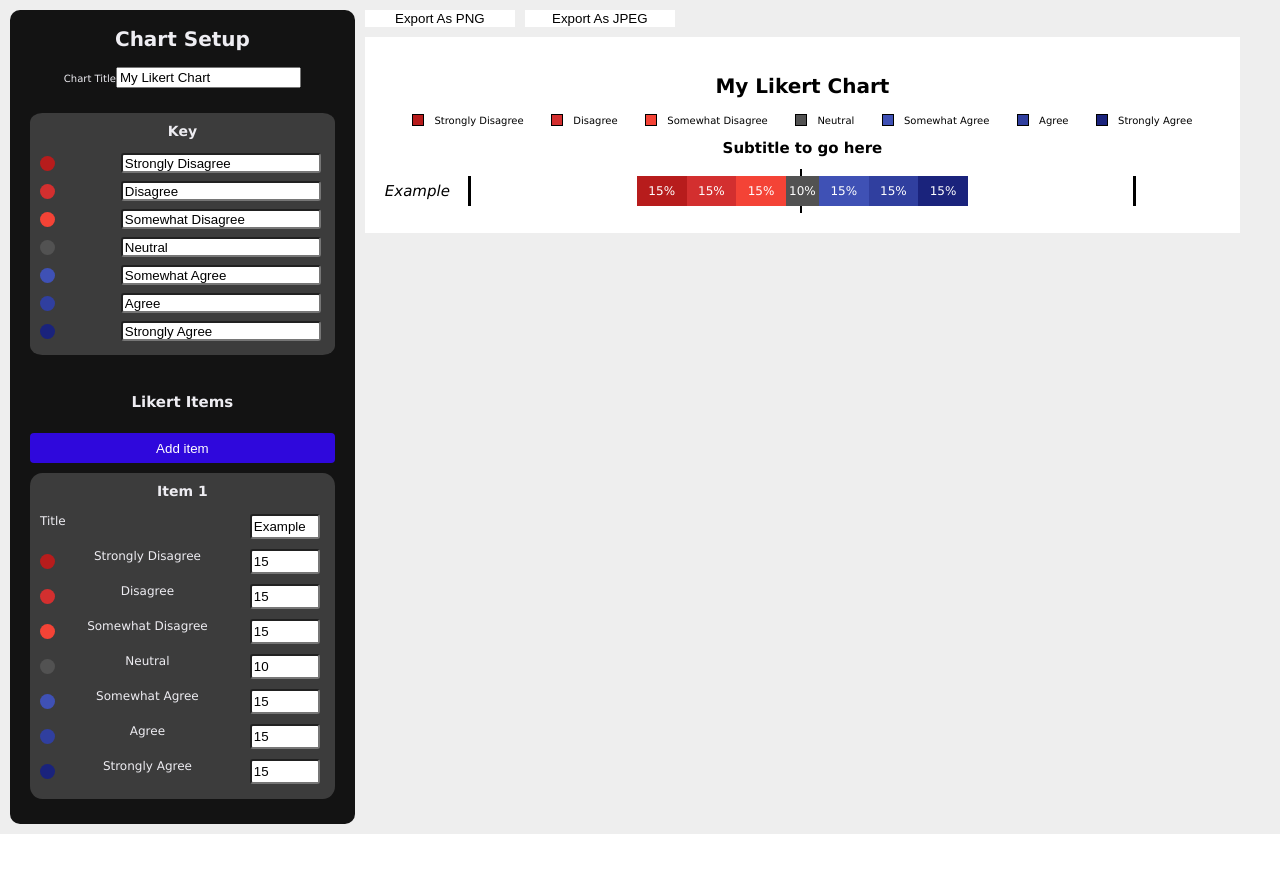
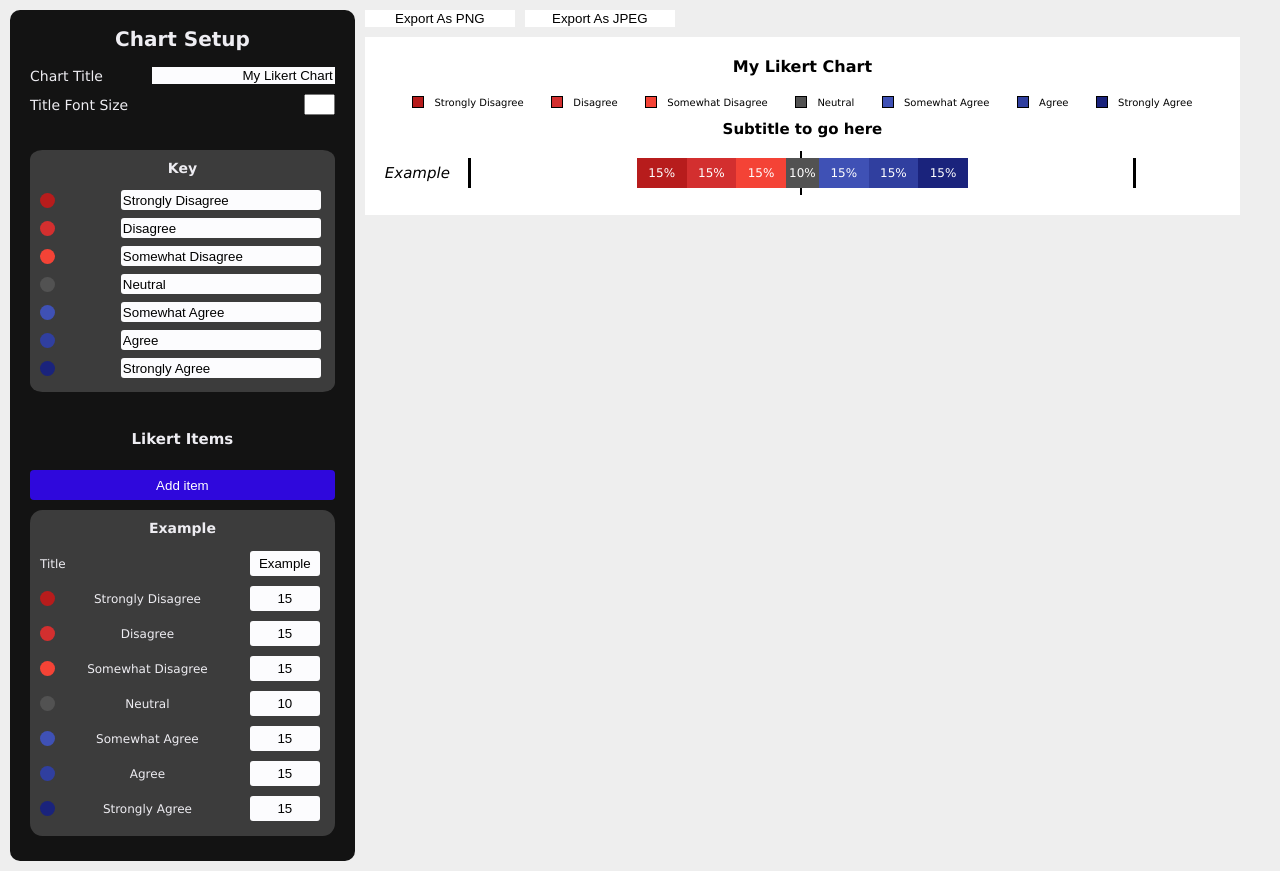
Before and after one commit to JackHoltNU/datavis, a Next.js app: page / in a window 1280 px wide. Before the commit the page ends 834 px from the top, so only its background shows below. Built offline with nearby package versions, Linux system fonts and the light colour scheme.

Commit message:
CSS improvements

```diff
--- a/components/chartCard.tsx
+++ b/components/chartCard.tsx
@@ -5,7 +5,7 @@ import Key from "./key";
 const ComponentToPrint = React.forwardRef<HTMLInputElement, ChartCard>(
   ({ title, subtitle, items, likertKey, likerts }: ChartCard, ref) => (
     <div ref={ref} className="chartcard__inner">
-      <h1>{title}</h1>
+      <h1 className="chartcard__title">{title}</h1>
       {items[0] && <Key likertKey={likertKey} />}
       <h2>Subtitle to go here</h2>
       {likerts.map((likert) => {
--- a/components/itemInput.tsx
+++ b/components/itemInput.tsx
@@ -71,7 +71,7 @@ const ItemInput = ({ item, likertKey, updateItems, id }: Props) => {
   return (
     <section className="data__input-section">
       <div className="data__input--box data__input--boxitem">
-        <h2 className="data__input--item-title">Item {id + 1}</h2>
+        <h2 className="data__input--item-title">{itemName}</h2>
         <BlockInput
           inputName="Title"
           colour={null}
--- a/pages/index.tsx
+++ b/pages/index.tsx
@@ -12,12 +12,7 @@ import type {
 import { v4 as uuidv4 } from "uuid";
 import KeyInput from "../components/keyInput";
 
-export default function Home() {
-  const [items, setItems] = useState<Item[]>([
-    {
-      title: "Example",
-      id: uuidv4(),
-      blocks: [
+const defaultItemBlocks = [
   {
     value: 15,
     id: uuidv4(),
@@ -46,7 +41,14 @@ export default function Home() {
     value: 15,
     id: uuidv4(),
   },
-      ],
+];
+
+export default function Home() {
+  const [items, setItems] = useState<Item[]>([
+    {
+      title: "Example",
+      id: uuidv4(),
+      blocks: defaultItemBlocks,
     },
   ]);
   const [key, setKey] = useState<LikertKey>({
@@ -110,6 +112,16 @@ export default function Home() {
     setKey(newKey);
   }, []);
 
+  const addNewItem = useCallback(() => {
+    const tempItems = items;
+    tempItems.push({
+      id: uuidv4(),
+      title: `Item ${items.length + 1}`,
+      blocks: defaultItemBlocks,
+    });
+    setItems([...tempItems]);
+  }, [items]);
+
   useEffect(() => {
     const tempArray = items.map((item) => {
       if (item) {
@@ -123,21 +135,36 @@ export default function Home() {
   return (
     <main className="main">
       <section className="sidebar">
-        <div className="chartSetup">
+        <div className="chartsetup">
           <h1>Chart Setup</h1>
+          <div className="chartsetup__pair">
             <label>Chart Title</label>
             <input
               type="text"
-            className="chartSetupTitle"
+              className="chartsetup__title"
               value={chartTitle}
               onChange={(e) => {
                 setChartTitle(e.target.value);
               }}
             />
           </div>
+          <div className="chartsetup__pair">
+            <label>Title Font Size</label>
+            <input
+              type="text"
+              className="chartsetup__fontsize"
+              value=""
+              onChange={(e) => {
+                setChartTitle(e.target.value);
+              }}
+            />
+          </div>
+        </div>
         <KeyInput likertKey={key} updateKey={updateKey} />
         <h2>Likert Items</h2>
-        <button className="btn">Add item</button>
+        <button className="btn" onClick={addNewItem}>
+          Add item
+        </button>
         {key.keyItems &&
           items.map((item, index) => {
             return (
--- a/styles/_base.scss
+++ b/styles/_base.scss
@@ -1,5 +1,7 @@
 :root {
 }
+
+$color-light: rgb(252, 252, 254);
 
 $bp-largest: 75em; // 1200px
 $bp-large: 68.75em; // 1100px
--- a/styles/_chart.scss
+++ b/styles/_chart.scss
@@ -1,4 +1,10 @@
 .chartcard {
+  &__title {
+    font-size: 1.6rem;
+    margin-top: 0;
+    margin-bottom: 2rem;
+  }
+
   &__outer {
     display: flex;
     flex-direction: column;
--- a/styles/_sidebar.scss
+++ b/styles/_sidebar.scss
@@ -1,3 +1,24 @@
+.chartsetup {
+  font-size: 1.4rem;
+  width: 100%;
+  &__pair {
+    align-items: center;
+    display: flex;
+    justify-content: space-between;
+    margin-bottom: 1rem;
+    width: 100%;
+  }
+  &__title {
+    background-color: $color-light;
+    border: none;
+    width: 60%;
+    text-align: right;
+  }
+  &__fontsize {
+    width: 10%;
+  }
+}
+
 .data__input--box {
   background-color: rgb(60, 60, 60);
   /* border: 3px solid rgb(33, 31, 31); */
@@ -44,21 +65,27 @@ item {
 }
 
 .data__input--blocklabel {
+  align-items: center;
   border-radius: 0.3rem;
-
+  display: flex;
   font-size: 1.2rem;
   height: 2.5rem;
   margin-right: 5px;
 }
 
 .data__input--blockinput {
+  background-color: $color-light;
+  border: none;
   border-radius: 0.3rem;
   width: 7rem;
   height: 2.5rem;
   margin: 0.5rem;
+  text-align: center;
 }
 
 .data__input--keyItemInput {
+  background-color: $color-light;
+  border: none;
   border-radius: 0.3rem;
   width: 20rem;
   height: 2rem;
```
Lines whose indentation alone changed are shown as unchanged.
